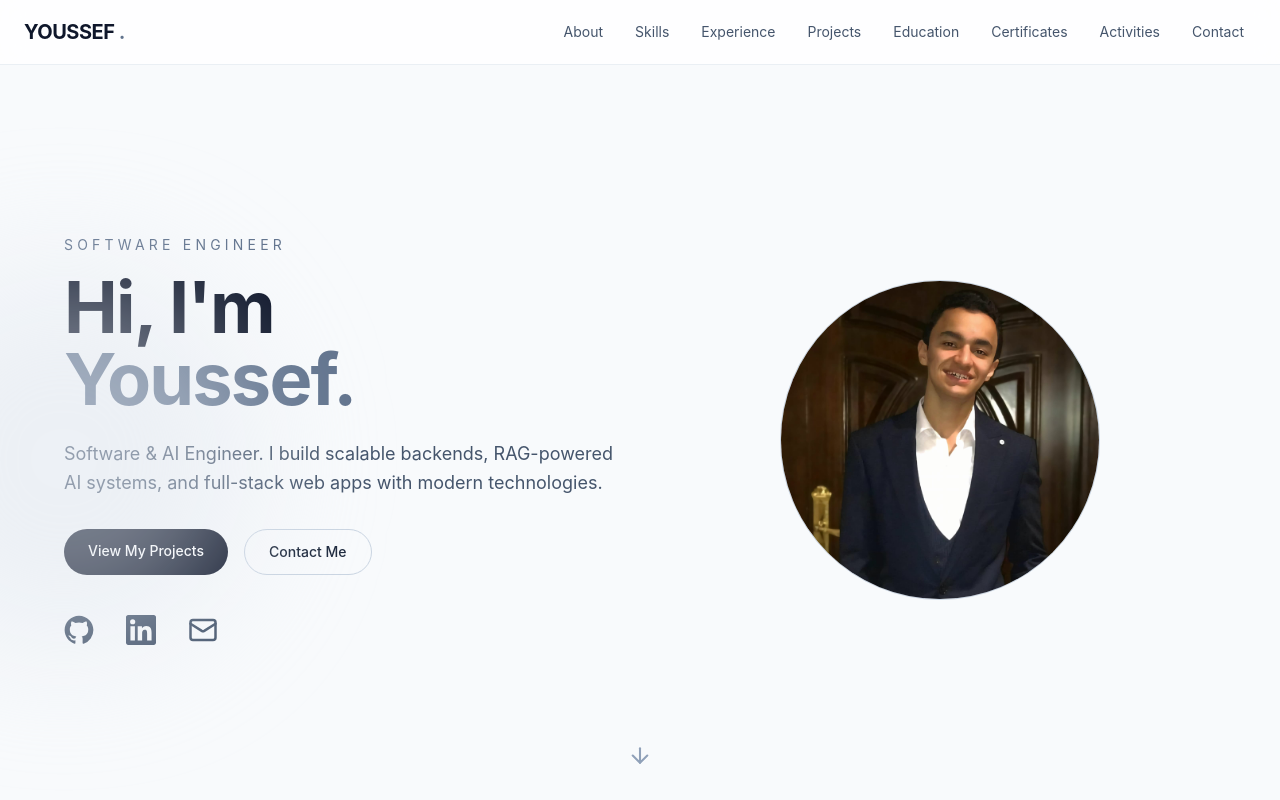
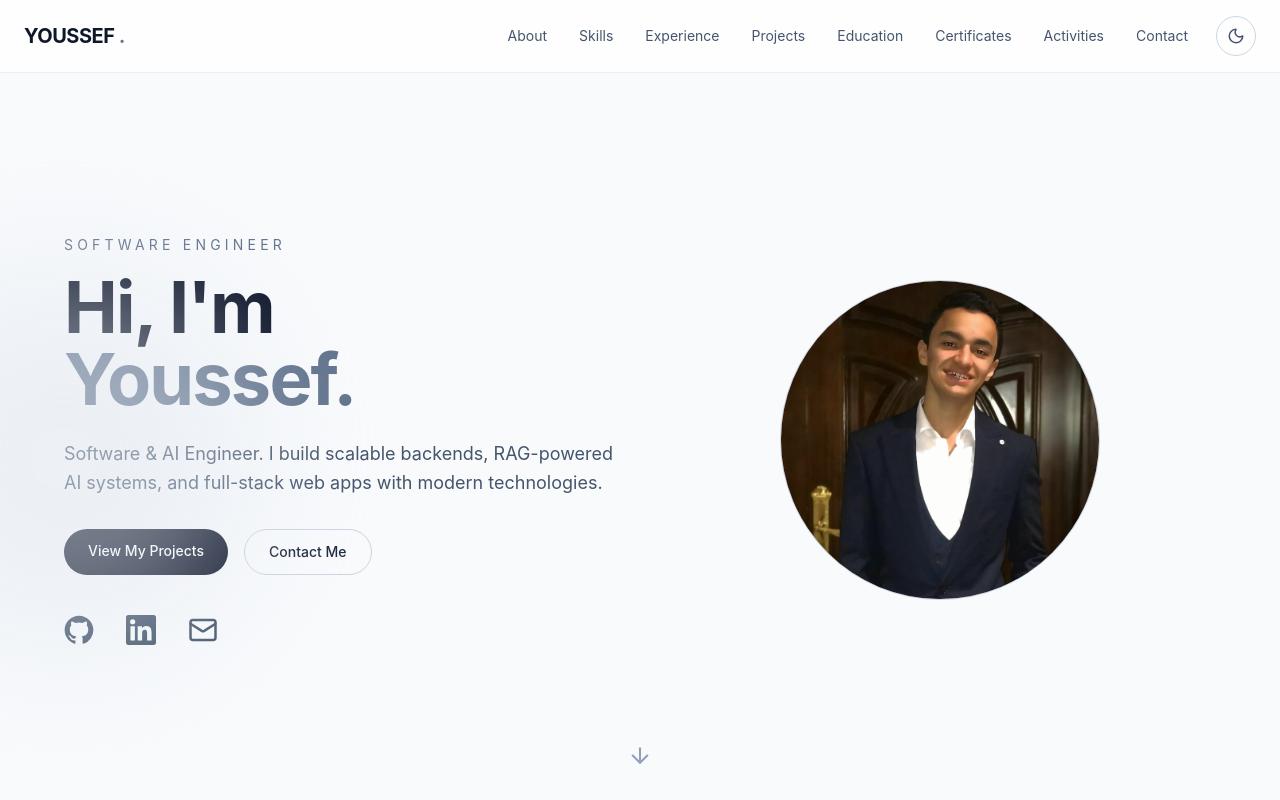
Before and after one commit to yossefabdelmoneim/yossef-showcase-portfolio, a React (Vite) app: page / in a window 1280 px wide. Shown: the top 800 px of the page. Built offline with nearby package versions, Linux system fonts and the light colour scheme.

Commit message:
feat: add dark/light theme toggle with persisted preference

```diff
--- a/index.html
+++ b/index.html
@@ -4,7 +4,20 @@
     <meta charset="UTF-8" />
     <link rel="icon" type="image/svg+xml" href="/favicon.svg" />
     <meta name="viewport" content="width=device-width, initial-scale=1.0" />
-    <title>Youssef Abdelmoniem — Software & AI Engineer</title>
+    <meta name="theme-color" media="(prefers-color-scheme: light)" content="#f8fafc" />
+    <meta name="theme-color" media="(prefers-color-scheme: dark)" content="#000000" />
+    <meta property="og:type" content="website" />
+    <meta property="og:title" content="Youssef Abdelmoniem — Software & AI Engineer" />
+    <meta property="og:description" content="Portfolio of Youssef Abdelmoniem — Software & AI Engineer building scalable backends, RAG-powered AI systems, and full-stack web apps." />
+    <meta property="og:image" content="/images/profile/profile.jpg" />
+    <meta name="twitter:card" content="summary_large_image" />
+    <title>Youssef Abdelmoniem — Software &amp; AI Engineer</title>
+    <meta name="description" content="Portfolio of Youssef Abdelmoniem — Software & AI Engineer building scalable backends, RAG-powered AI systems, and full-stack web apps." />
+    <script>
+        const savedTheme = localStorage.getItem("theme");
+        const prefersDark = window.matchMedia("(prefers-color-scheme: dark)").matches;
+        document.documentElement.classList.toggle("dark", savedTheme ? savedTheme === "dark" : prefersDark);
+    </script>
   </head>
   <body>
     <div id="root"></div>
--- a/src/components/Navbar.jsx
+++ b/src/components/Navbar.jsx
@@ -1,3 +1,5 @@
+import ThemeToggle from "./ThemeToggle.jsx";
+
 const navLinks = [
     { href: "#about", label: "About" },
     { href: "#skills", label: "Skills" },
@@ -27,6 +29,10 @@ function Navbar(){
                             {link.label}
                         </a>
                     ))}
+
+                    <div className="ml-2">
+                        <ThemeToggle/>
+                    </div>
                 </div>
             </div>
         </nav>
--- /dev/null
+++ b/src/components/ThemeToggle.jsx
@@ -0,0 +1,40 @@
+import { useEffect, useState } from "react";
+import { Moon, Sun } from "lucide-react";
+
+const ThemeToggle = () => {
+    const [isDark, setIsDark] = useState(() => {
+        const savedTheme = localStorage.getItem("theme");
+
+        if (savedTheme) {
+            return savedTheme === "dark";
+        }
+
+        return window.matchMedia("(prefers-color-scheme: dark)").matches;
+    });
+
+    useEffect(() => {
+        const root = document.documentElement;
+
+        if (isDark) {
+            root.classList.add("dark");
+            localStorage.setItem("theme", "dark");
+        } else {
+            root.classList.remove("dark");
+            localStorage.setItem("theme", "light");
+        }
+    }, [isDark]);
+
+    return (
+        <button
+            type="button"
+            onClick={() => setIsDark((current) => !current)}
+            aria-label={isDark ? "Switch to light mode" : "Switch to dark mode"}
+            title={isDark ? "Switch to light mode" : "Switch to dark mode"}
+            className="flex h-10 w-10 items-center justify-center rounded-full border border-slate-300 text-slate-600 transition-all duration-300 hover:border-slate-400 hover:text-slate-900 dark:border-slate-800 dark:text-slate-400 dark:hover:border-slate-600 dark:hover:text-white"
+        >
+            {isDark ? <Sun size={18} /> : <Moon size={18} />}
+        </button>
+    );
+};
+
+export default ThemeToggle;
--- a/src/index.css
+++ b/src/index.css
@@ -1,4 +1,6 @@
 @import "tailwindcss";
+
+@custom-variant dark (&:where(.dark, .dark *));
 
 html{
   scroll-behavior: smooth;
```
